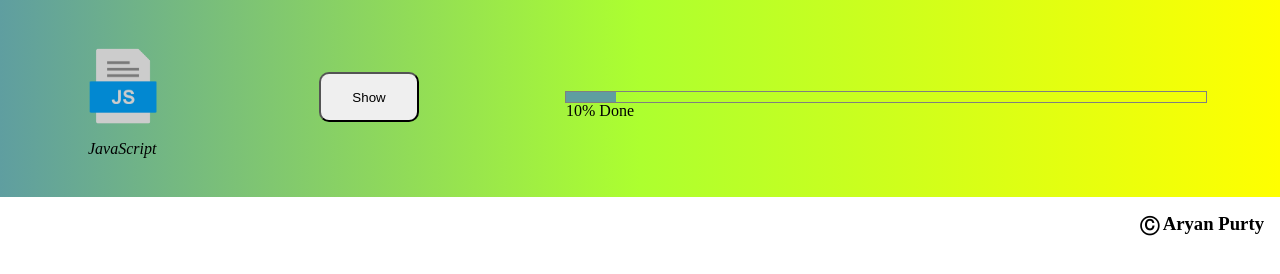
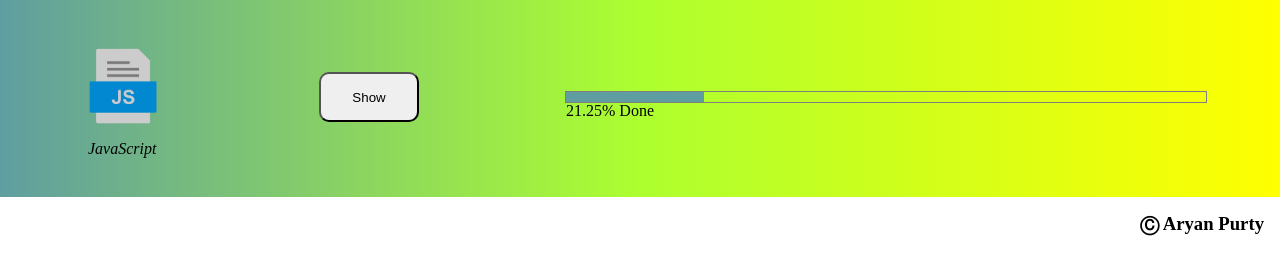
Before and after one commit to Aryan-3098/js_coding, a plain HTML site: page index.html in a window 1280 px wide. Shown: the part 56-330 px from the top of the page. Drawn offline with Linux system fonts and the light colour scheme.

Commit message:
Changes to progress bar

```diff
--- a/index.html
+++ b/index.html
@@ -44,7 +44,7 @@
                 <div id="bar_in">
 
                 </div>
-                <span>10% Done</span>
+                <span>21.25% Done</span>
             </div>
         </div>
         <div id="out_link" style="display:none ;">
--- a/style_m.css
+++ b/style_m.css
@@ -37,7 +37,7 @@ button{
 }
 #bar_in{
     background-color: cadetblue;
-    width: 50px;
+    width: 21.5%;
     height: 10px;
 }
 .box{
```
